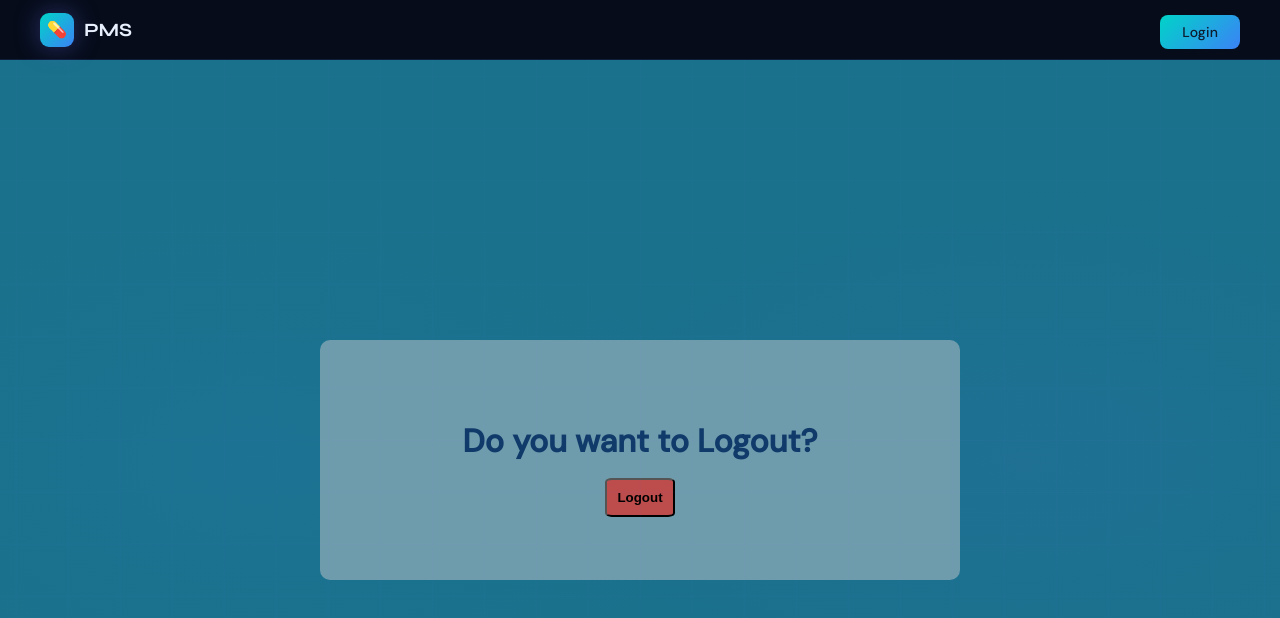
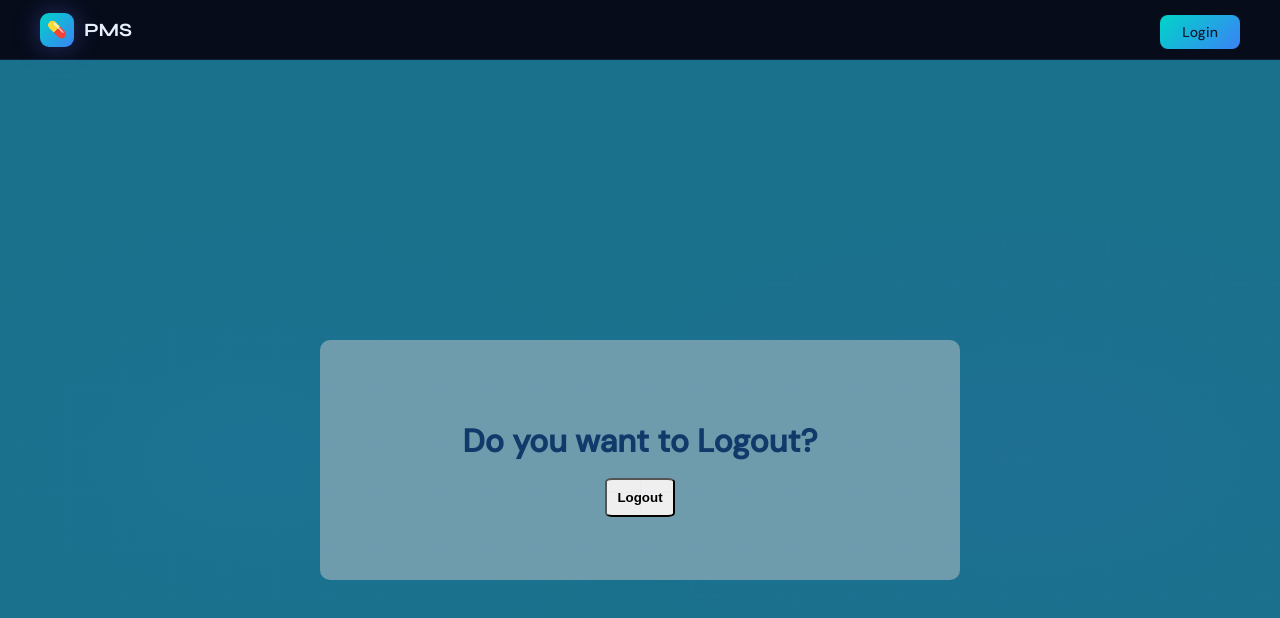
Before and after one commit to BazazAnas/Pharmacy-Management-System, a React (Vite) app in the folder Frontend/: page /logout in a window 1280 px wide. Shown: the top 618 px of the page. Built offline with nearby package versions, Linux system fonts and the light colour scheme.

Commit message:
Remove background color from button styles for a cleaner look

```diff
--- a/Frontend/src/styles/logout.css
+++ b/Frontend/src/styles/logout.css
@@ -30,13 +30,11 @@
 button{
     margin-top: 5px;
     padding: 10px;
-    background-color: rgb(189, 76, 76);
     border-radius: 10%;
 }
 
 button:hover{
     cursor: pointer;
-    background-color: rgb(252, 40, 40);
 }
 
 h1{
```
